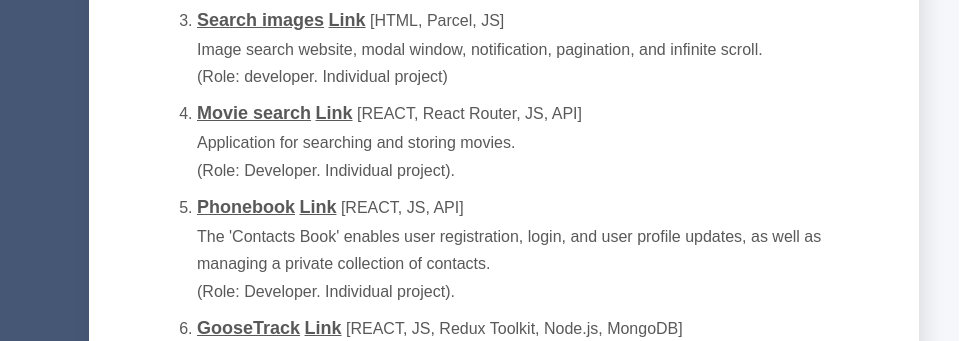
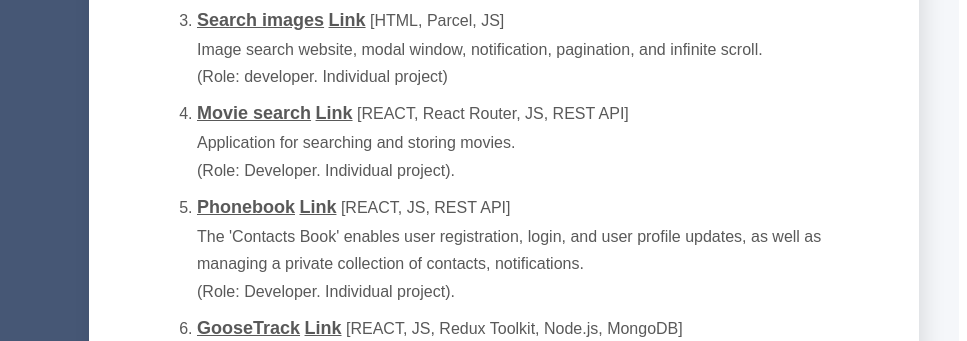
Before and after one commit to Irina-anat/Resume, a plain HTML site: page index.html in a window 1280 px wide. Shown: the part 655-996 px from the top of the page, 313-1280 px from the left. Drawn offline with Linux system fonts and the light colour scheme.

Commit message:
update resume

```diff
--- a/index.html
+++ b/index.html
@@ -110,7 +110,7 @@
                 rel="noreferrer noopener"
                 >Link</a
               >
-              <span>[REACT, React Router, JS, API]</span>
+              <span>[REACT, React Router, JS, REST API]</span>
               <p class="project-text">
                 Application for searching and storing movies.<br>
                 (Role: Developer. Individual project).
@@ -133,11 +133,11 @@
                 rel="noreferrer noopener"
                 >Link</a
               >
-              <span>[REACT, JS, API]</span>
+              <span>[REACT, JS, REST API]</span>
               <p class="project-text">
                 The 'Contacts Book' enables user registration, login, and user
                 profile updates, as well as managing a private collection of
-                contacts.<br>
+                contacts, notifications.<br>
                 (Role: Developer. Individual project).
               </p>
             </li>
```
